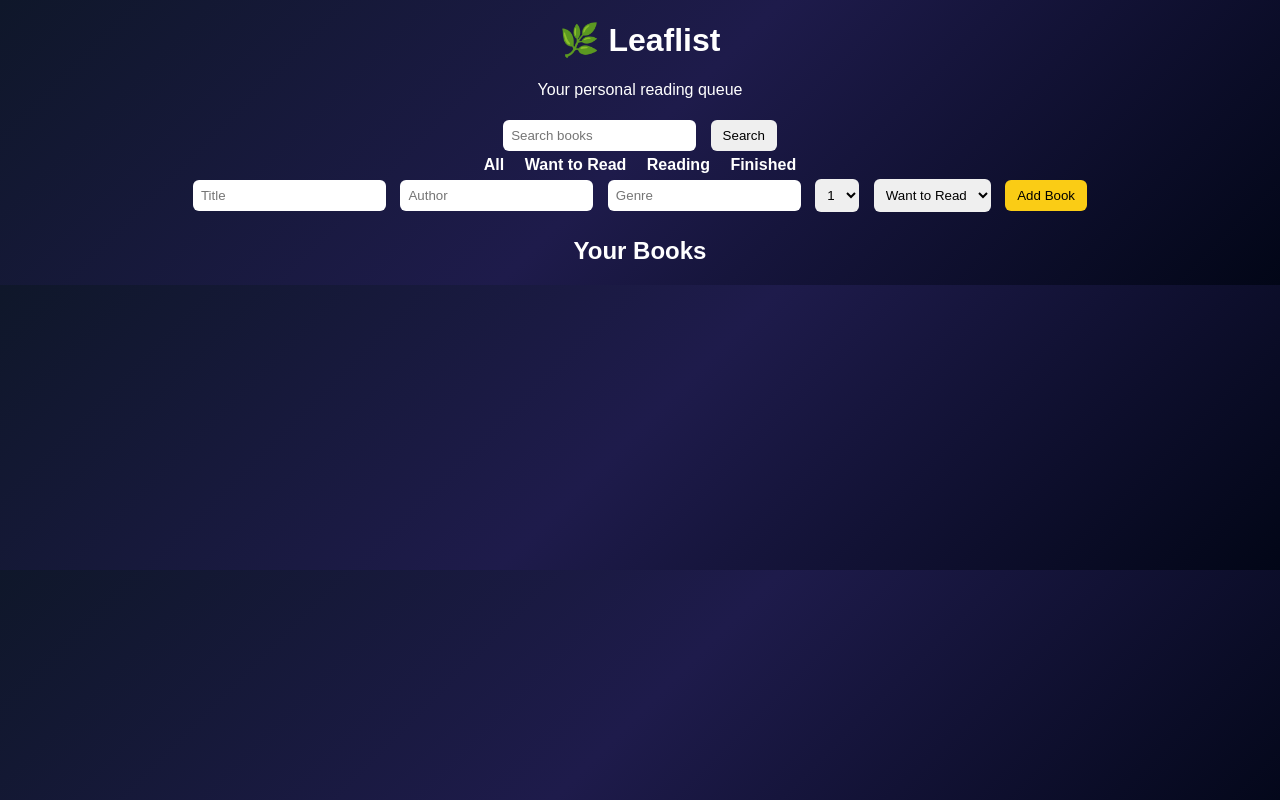
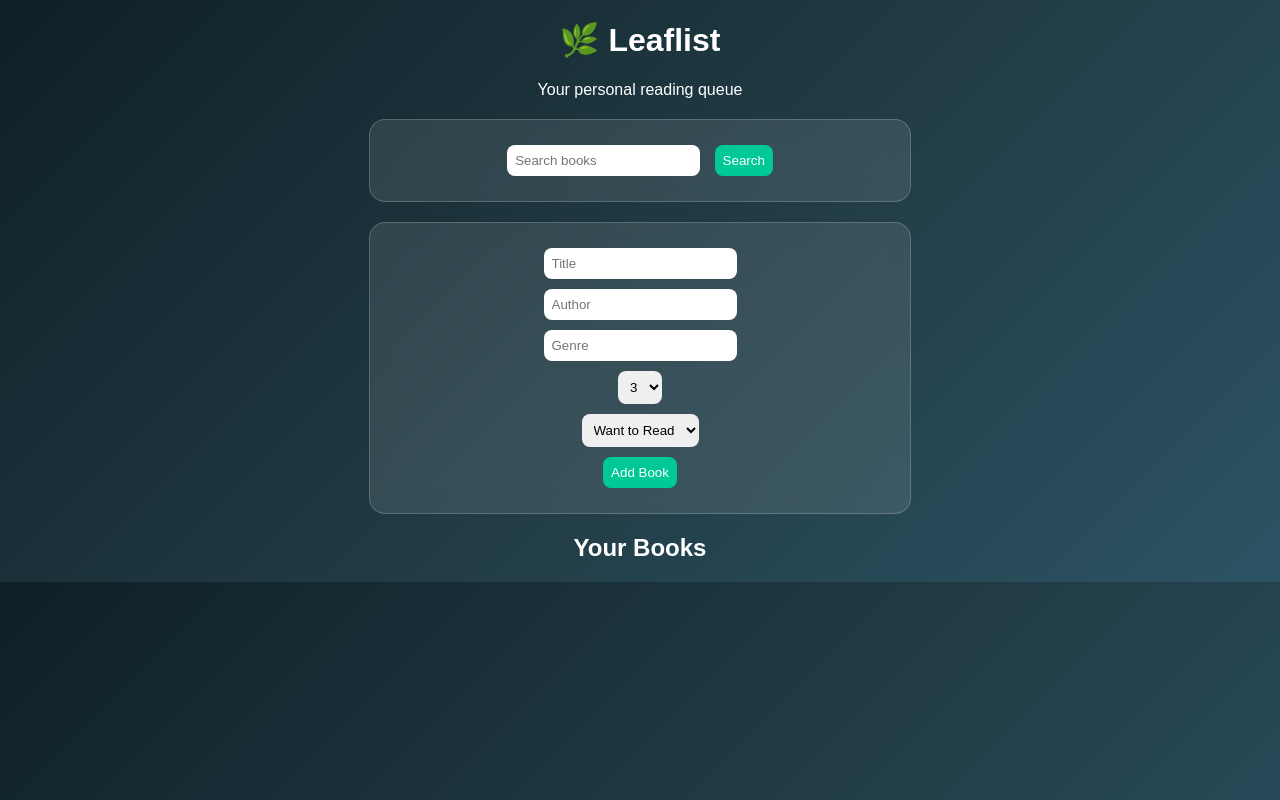
Before and after one commit to Tamyrah/MyBookWishList, a Flask app: page /search in a window 1280 px wide. Run offline with Flask 3, Linux system fonts and the light colour scheme; data that the repository does not hold is empty.

Commit message:
Refactor home.html layout and styles
Refactor HTML structure and styles for better clarity and organization.

```diff
--- a/templates/home.html
+++ b/templates/home.html
@@ -4,64 +4,37 @@
     <title>Leaflist</title>
 
     <style>
-
         body {
-    background: linear-gradient(135deg, #0f172a, #1e1b4b, #020617);
+            margin: 0;
+            font-family: Arial, sans-serif;
+            background: linear-gradient(135deg, #0f2027, #203a43, #2c5364);
             color: white;
-    font-family: Arial;
             text-align: center;
         }
 
-.container {
-    width: 85%;
-    margin: auto;
-}
-
-/* GLASS CARDS */
         .glass {
-    background: rgba(255,255,255,0.06);
-    backdrop-filter: blur(10px);
-    border-radius: 15px;
+            background: rgba(255, 255, 255, 0.1);
+            border-radius: 16px;
             padding: 20px;
             margin: 20px auto;
             width: 90%;
+            max-width: 500px;
+            backdrop-filter: blur(10px);
+            border: 1px solid rgba(255,255,255,0.2);
         }
 
-/* INPUTS */
-input, select {
+        input, select, button {
             padding: 8px;
             margin: 5px;
-    border-radius: 6px;
+            border-radius: 8px;
             border: none;
         }
 
-/* BUTTONS */
         button {
-    padding: 8px 12px;
-    margin: 5px;
-    border: none;
-    border-radius: 6px;
+            background: #00c896;
+            color: white;
             cursor: pointer;
         }
-
-/* BUTTON COLORS */
-.add { background: #facc15; color: black; }
-.update { background: #60a5fa; color: black; }
-.delete { background: #ef4444; color: white; }
-
-/* FILTER LINKS (FIXED VISIBILITY) */
-.filters a {
-    color: white;
-    margin: 0 8px;
-    text-decoration: none;
-    font-weight: bold;
-}
-
-/* STATUS COLORS */
-.want { color: #60a5fa; font-weight: bold; }
-.reading { color: #facc15; font-weight: bold; }
-.finished { color: #34d399; font-weight: bold; }
-
     </style>
 </head>
 
@@ -70,96 +43,105 @@ button {
 <h1>🌿 Leaflist</h1>
 <p>Your personal reading queue</p>
 
-<div class="container">
-
 <!-- SEARCH -->
-<form method="GET" action="/">
-    <input type="hidden" name="user" value="{{ user }}">
-    <input name="query" placeholder="Search books">
+<div class="glass">
+<form action="/search" method="GET">
+    <input type="hidden" name="user" value="{{ user_key }}">
+    <input type="text" name="query" placeholder="Search books">
     <button type="submit">Search</button>
 </form>
-
-<!-- FILTERS -->
-<div class="filters">
-    <a href="/?user={{user}}">All</a>
-    <a href="/?user={{user}}&status=Want to Read">Want to Read</a>
-    <a href="/?user={{user}}&status=Reading">Reading</a>
-    <a href="/?user={{user}}&status=Finished">Finished</a>
 </div>
 
 <!-- ADD BOOK -->
-<form method="POST" action="/?user={{user}}">
-    <input name="title" placeholder="Title" required>
-    <input name="author" placeholder="Author">
-    <input name="genre" placeholder="Genre">
+<div class="glass">
+<form action="/add" method="POST">
+    <input type="hidden" name="user_key" value="{{ user_key }}">
+
+    <input type="text" name="title" placeholder="Title" required><br>
+    <input type="text" name="author" placeholder="Author"><br>
+    <input type="text" name="genre" placeholder="Genre"><br>
 
     <select name="priority">
-        <option>1</option>
-        <option>2</option>
-        <option>3</option>
-    </select>
+        <option value="1">1</option>
+        <option value="2">2</option>
+        <option value="3" selected>3</option>
+        <option value="4">4</option>
+        <option value="5">5</option>
+    </select><br>
 
     <select name="status">
-        <option>Want to Read</option>
-        <option>Reading</option>
-        <option>Finished</option>
-    </select>
+        <option value="Want to Read">Want to Read</option>
+        <option value="Reading">Reading</option>
+        <option value="Finished">Finished</option>
+    </select><br>
 
-    <button type="submit" class="add">Add Book</button>
+    <button type="submit">Add Book</button>
 </form>
+</div>
 
 <h2>Your Books</h2>
 
 {% for book in books %}
 <div class="glass">
+    <h3>{{ book.title }}</h3>
+    <p>{{ book.author }}</p>
+    <p>{{ book.genre }}</p>
+    <p>Priority: {{ book.priority }}</p>
+    <p>Status: {{ book.status }}</p>
 
-<h3>{{ book.title }}</h3>
-<p>{{ book.author }} | {{ book.genre }}</p>
-<p>Priority: {{ book.priority }}</p>
-
-<p class="
-{% if book.status == 'Want to Read' %}want
-{% elif book.status == 'Reading' %}reading
-{% else %}finished{% endif %}
-">
-Status: {{ book.status }}
-</p>
+    <!-- REMOVE -->
+    <form action="/remove" method="POST">
+        <input type="hidden" name="user_key" value="{{ user_key }}">
+        <input type="hidden" name="book_id" value="{{ book.id }}">
+        <button type="submit">Remove</button>
+    </form>
 
     <!-- UPDATE -->
-<form method="POST" action="/update">
-    <input type="hidden" name="id" value="{{ book.id }}">
-    <input type="hidden" name="user" value="{{ user }}">
+    <form action="/update" method="POST">
+        <input type="hidden" name="user_key" value="{{ user_key }}">
+        <input type="hidden" name="book_id" value="{{ book.id }}">
 
-    <input name="title" value="{{ book.title }}">
-    <input name="author" value="{{ book.author }}">
-    <input name="genre" value="{{ book.genre }}">
+        <input type="text" name="author" value="{{ book.author }}"><br>
+        <input type="text" name="genre" value="{{ book.genre }}"><br>
 
         <select name="priority">
-        <option {% if book.priority == 1 %}selected{% endif %}>1</option>
-        <option {% if book.priority == 2 %}selected{% endif %}>2</option>
-        <option {% if book.priority == 3 %}selected{% endif %}>3</option>
-    </select>
+            <option value="1" {% if book.priority == 1 %}selected{% endif %}>1</option>
+            <option value="2" {% if book.priority == 2 %}selected{% endif %}>2</option>
+            <option value="3" {% if book.priority == 3 %}selected{% endif %}>3</option>
+            <option value="4" {% if book.priority == 4 %}selected{% endif %}>4</option>
+            <option value="5" {% if book.priority == 5 %}selected{% endif %}>5</option>
+        </select><br>
 
         <select name="status">
-        <option {% if book.status == "Want to Read" %}selected{% endif %}>Want to Read</option>
-        <option {% if book.status == "Reading" %}selected{% endif %}>Reading</option>
-        <option {% if book.status == "Finished" %}selected{% endif %}>Finished</option>
-    </select>
+            <option value="Want to Read" {% if book.status == "Want to Read" %}selected{% endif %}>Want to Read</option>
+            <option value="Reading" {% if book.status == "Reading" %}selected{% endif %}>Reading</option>
+            <option value="Finished" {% if book.status == "Finished" %}selected{% endif %}>Finished</option>
+        </select><br>
 
-    <button type="submit" class="update">Update</button>
+        <button type="submit">Update</button>
     </form>
-
-<!-- DELETE -->
-<form method="POST" action="/delete">
-    <input type="hidden" name="id" value="{{ book.id }}">
-    <input type="hidden" name="user" value="{{ user }}">
-    <button type="submit" class="delete">Remove</button>
-</form>
-
 </div>
 {% endfor %}
 
+<!-- SEARCH RESULTS -->
+{% if results %}
+<h2>Search Results</h2>
+
+{% for book in results %}
+<div class="glass">
+<form action="/add" method="POST">
+    <input type="hidden" name="user_key" value="{{ user_key }}">
+    <input type="hidden" name="title" value="{{ book.title }}">
+    <input type="hidden" name="author" value="{{ book.author }}">
+    <input type="hidden" name="genre" value="{{ book.genre }}">
+
+    <p>{{ book.title }} - {{ book.author }}</p>
+
+    <button type="submit">Add Book</button>
+</form>
 </div>
+{% endfor %}
+{% endif %}
 
 </body>
 </html>
```
Lines whose indentation alone changed are shown as unchanged.
